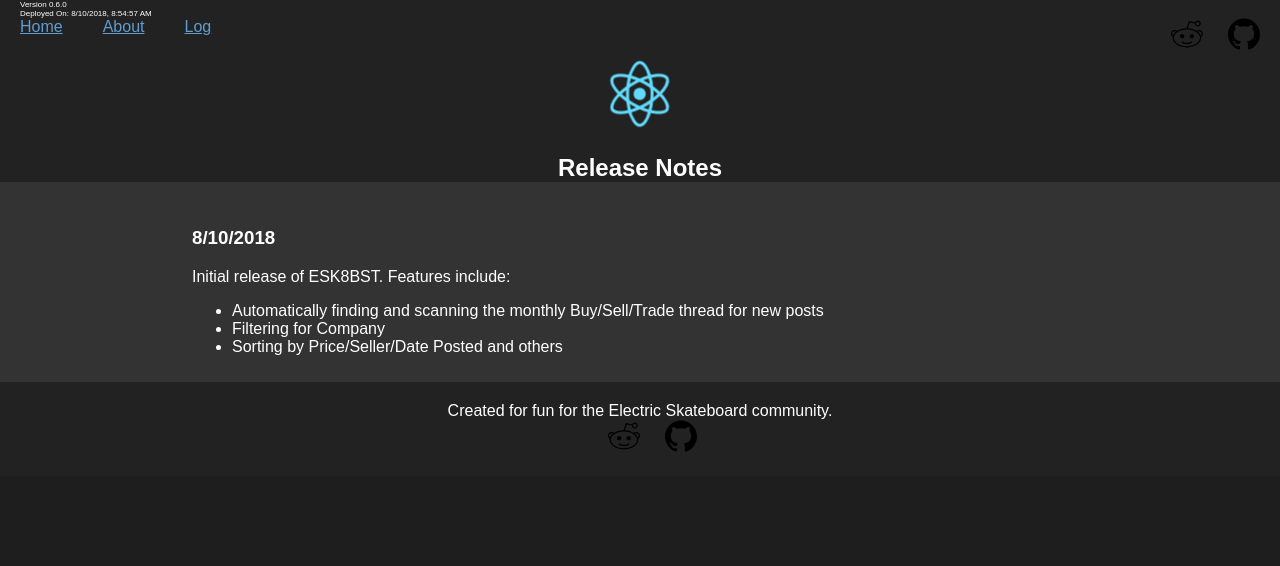
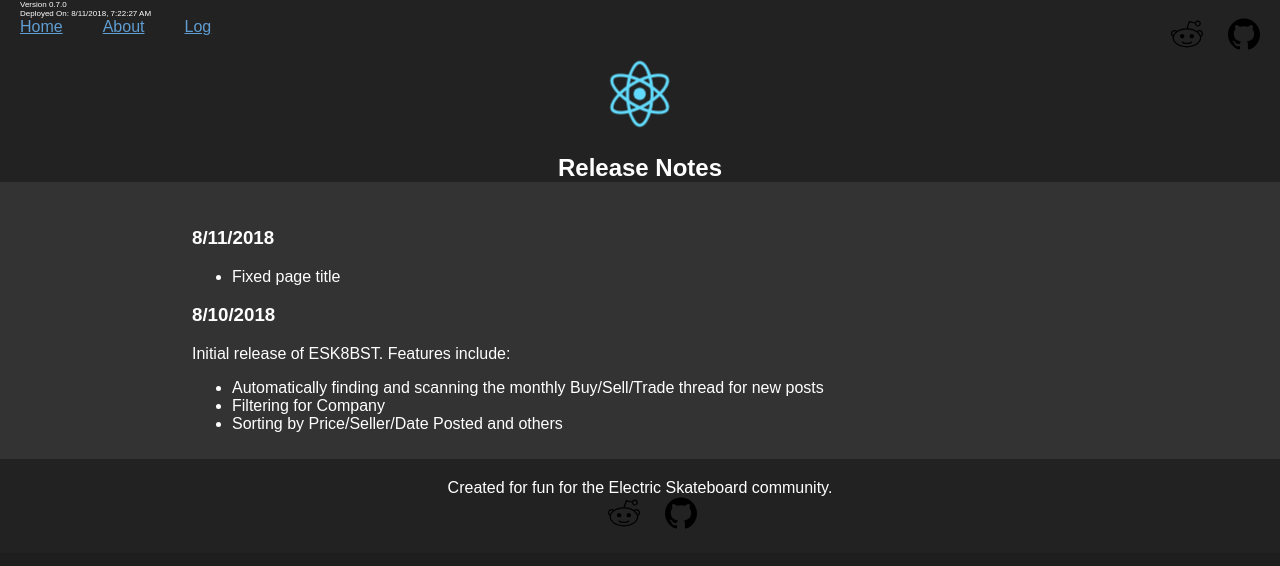
Before and after one commit to 0xNF/esk8bst, a React (Create React App) app in the folder src/client/: page /log in a window 1280 px wide. Shown: the top 566 px of the page. Built offline with nearby package versions, Linux system fonts and the light colour scheme.

Commit message:
updated changelog

```diff
--- a/src/client/public/data/version.json
+++ b/src/client/public/data/version.json
@@ -1 +1 @@
-{"version": "0.6.0", "built": 1533891297293}
+{"version": "0.7.0", "built": 1533972147833}
--- a/src/client/src/react/pages/Log/Log.tsx
+++ b/src/client/src/react/pages/Log/Log.tsx
@@ -20,6 +20,11 @@ function Log(props: LogProps) {
         </header>
 
         <div className="AboutZone">
+            <h3> 8/11/2018 </h3>
+            <ul>
+                <li>Fixed page title</li>
+            </ul>
+
             <h3> 8/10/2018 </h3>
             Initial release of ESK8BST. Features include:
             <ul>
```
